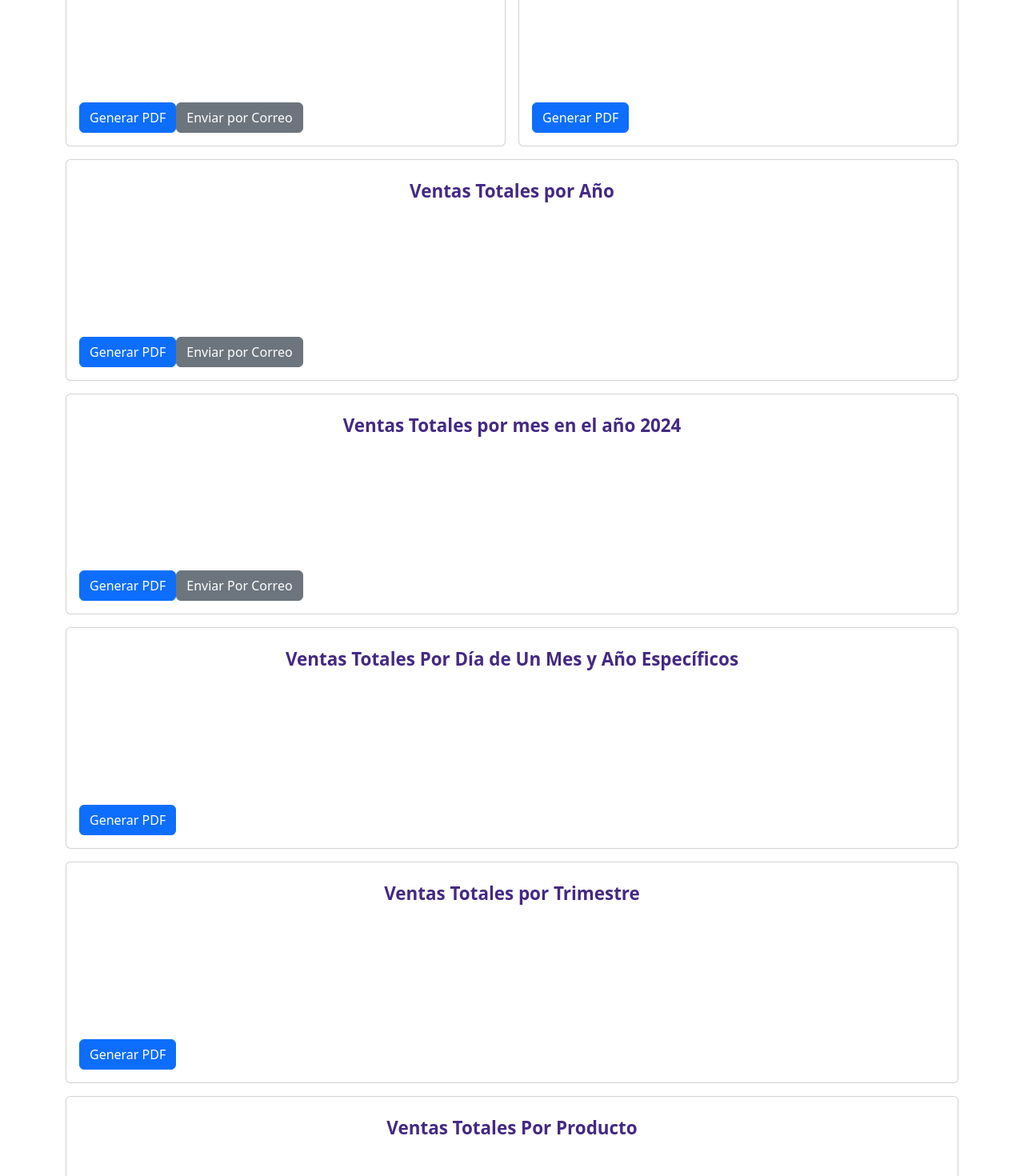
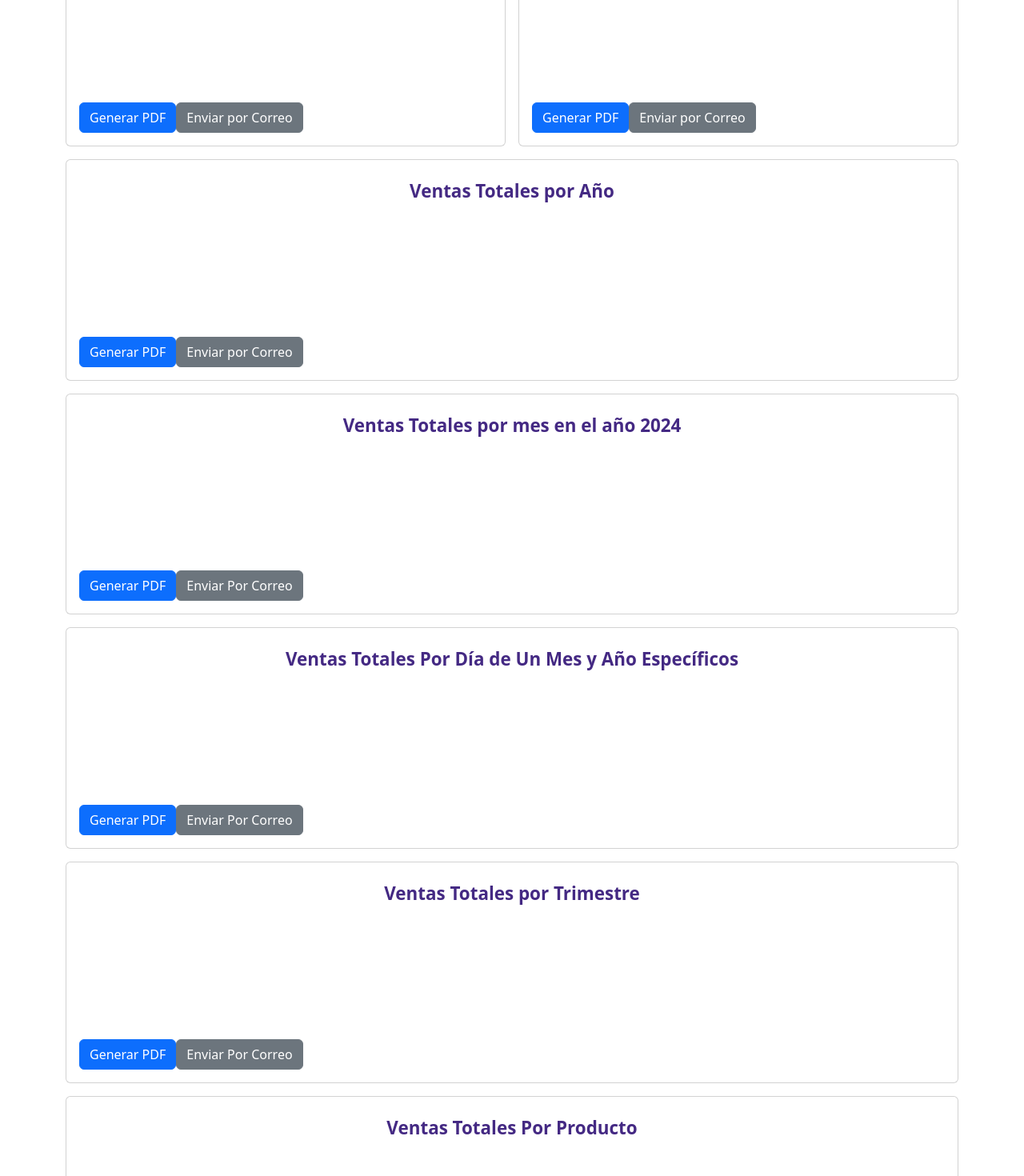
Before and after one commit to Rocsanmenz/AppWebFarmaciaGlorys_BI, a React (Create React App) app in the folder frontend-farmacia-glorys-react/: page /grafico in a window 1280 px wide. Shown: the part 780-2250 px from the top of the page at 80% size. Built offline with nearby package versions, Linux system fonts and the light colour scheme; no server answers; sample sign-in values are in the browser's storage.

Commit message:
enviar correo1

```diff
--- a/frontend-farmacia-glorys-react/src/pages/GraficoDM.js
+++ b/frontend-farmacia-glorys-react/src/pages/GraficoDM.js
@@ -331,7 +331,7 @@ function Grafico ({Rol}) {
             };
 
             // Envía el correo utilizando EmailJS
-            emailjs.send('service_s1m6tsu', 'template_ca0793j', data, 'wBzzI1iiI3cvSFG_b')
+            emailjs.send('service_akr1vox', 'template_ca0793j', data, 'wBzzI1iiI3cvSFG_b')
             .then((response) => {
                 alert('Correo enviado.');
                 console.log('Correo enviado.', response);
@@ -635,6 +635,36 @@ function Grafico ({Rol}) {
         }, [dias]);
 
      //Reporte 5
+     const formatearD= (dias) => {
+        return dias.map(dias => {
+            return `Dia: ${dias.Dia}\nVentas Totales: ${dias.Ventas_totales}`;
+            }).join('\n\n');
+        };
+
+    //Método para realizar envío Farmacia Glorys
+    const enviarCorreo7 = () => {
+        // Formateo de datos
+        const formatearDI = formatearD(dias);
+
+        // Datos de ejemplo (reemplaza con tus datos reales)
+            const data = {
+            to_name: 'Farmacia Glorys',
+            user_email: 'samsamtech0524@gmail.com',
+            message: formatearDI,
+            };
+
+            // Envía el correo utilizando EmailJS
+            emailjs.send('service_sdflu8a', 'template_lzy6aob', data, 'BBCEAQ0beiznOh4vs')
+            .then((response) => {
+                alert('Correo enviado.');
+                console.log('Correo enviado.', response);
+            })
+            .catch((error) => {
+                alert('Error al enviar el correo.');
+                console.error('Error al enviar el correo:', error);
+            });
+        };
+
         const generarReporteAlmacenImg5 = async () => {
         try {
             const canvas = await html2canvas(document.getElementById('myChart6'));
@@ -712,6 +742,36 @@ function Grafico ({Rol}) {
         }, [trimestres]);
 
     //Reporte 6
+    const formatearT= (trimestres) => {
+        return trimestres.map(trimestres => {
+            return `Trimestre: ${trimestres.Trimestre}\nVentas Totales: ${trimestres.Ventas_totales}`;
+            }).join('\n\n');
+        };
+
+    //Método para realizar envío Farmacia Glorys
+    const enviarCorreo8 = () => {
+        // Formateo de datos
+        const formatearTr = formatearT(trimestres);
+
+        // Datos de ejemplo (reemplaza con tus datos reales)
+            const data = {
+            to_name: 'Farmacia Glorys',
+            user_email: 'samsamtech0524@gmail.com',
+            message: formatearTr,
+            };
+
+            // Envía el correo utilizando EmailJS
+            emailjs.send('service_sdflu8a', 'template_lzy6aob', data, 'BBCEAQ0beiznOh4vs')
+            .then((response) => {
+                alert('Correo enviado.');
+                console.log('Correo enviado.', response);
+            })
+            .catch((error) => {
+                alert('Error al enviar el correo.');
+                console.error('Error al enviar el correo:', error);
+            });
+        };
+
     const generarReporteAlmacenImg6 = async () => {
         try {
             const canvas = await html2canvas(document.getElementById('myChart7'));
@@ -917,6 +977,39 @@ function Grafico ({Rol}) {
     }, [empleados]);
 
     //Reporte 9
+
+    const formatearE= (empleados) => {
+        return empleados.map(empleados => {
+            return `Nombre de empleado: ${empleados.NombreEmpleado}\nVentas Totales: ${empleados.VentasTotales}`;
+            }).join('\n\n');
+        };
+
+    //Método para realizar envío Farmacia Glorys
+    const enviarCorreo6 = () => {
+        // Formateo de datos
+        const formatearV = formatearE(empleados);
+
+        // Datos de ejemplo (reemplaza con tus datos reales)
+            const data = {
+            to_name: 'Farmacia Glorys',
+            user_email: 'samsamtech0524@gmail.com',
+            message: formatearV,
+            };
+
+            // Envía el correo utilizando EmailJS
+            emailjs.send('service_sdflu8a', 'template_lzy6aob', data, 'BBCEAQ0beiznOh4vs')
+            .then((response) => {
+                alert('Correo enviado.');
+                console.log('Correo enviado.', response);
+            })
+            .catch((error) => {
+                alert('Error al enviar el correo.');
+                console.error('Error al enviar el correo:', error);
+            });
+        };
+
+
+
     const generarReporteAlmacenImg7 = async () => {
         try {
             const canvas = await html2canvas(document.getElementById('myEmpleados'));
@@ -1019,6 +1112,7 @@ function Grafico ({Rol}) {
                     <Button onClick={generarReporteAlmacenImg7}>
                     Generar PDF
                     </Button>
+                    <Button variant="secondary" onClick={enviarCorreo6}>Enviar por Correo</Button>
                 </Card.Body>
                     </Card>
                 </Col>
@@ -1063,6 +1157,7 @@ function Grafico ({Rol}) {
                     <Button onClick={generarReporteAlmacenImg5}>
                     Generar PDF
                     </Button>
+                    <Button variant="secondary" onClick={enviarCorreo7}>Enviar Por Correo</Button>
                 </Card.Body>
                     </Card>
                 </Col>
@@ -1076,6 +1171,7 @@ function Grafico ({Rol}) {
                     <Button onClick={generarReporteAlmacenImg6}>
                     Generar PDF
                     </Button>
+                    <Button variant="secondary" onClick={enviarCorreo8}>Enviar Por Correo</Button>
                 </Card.Body>
                     </Card>
                 </Col>
```
